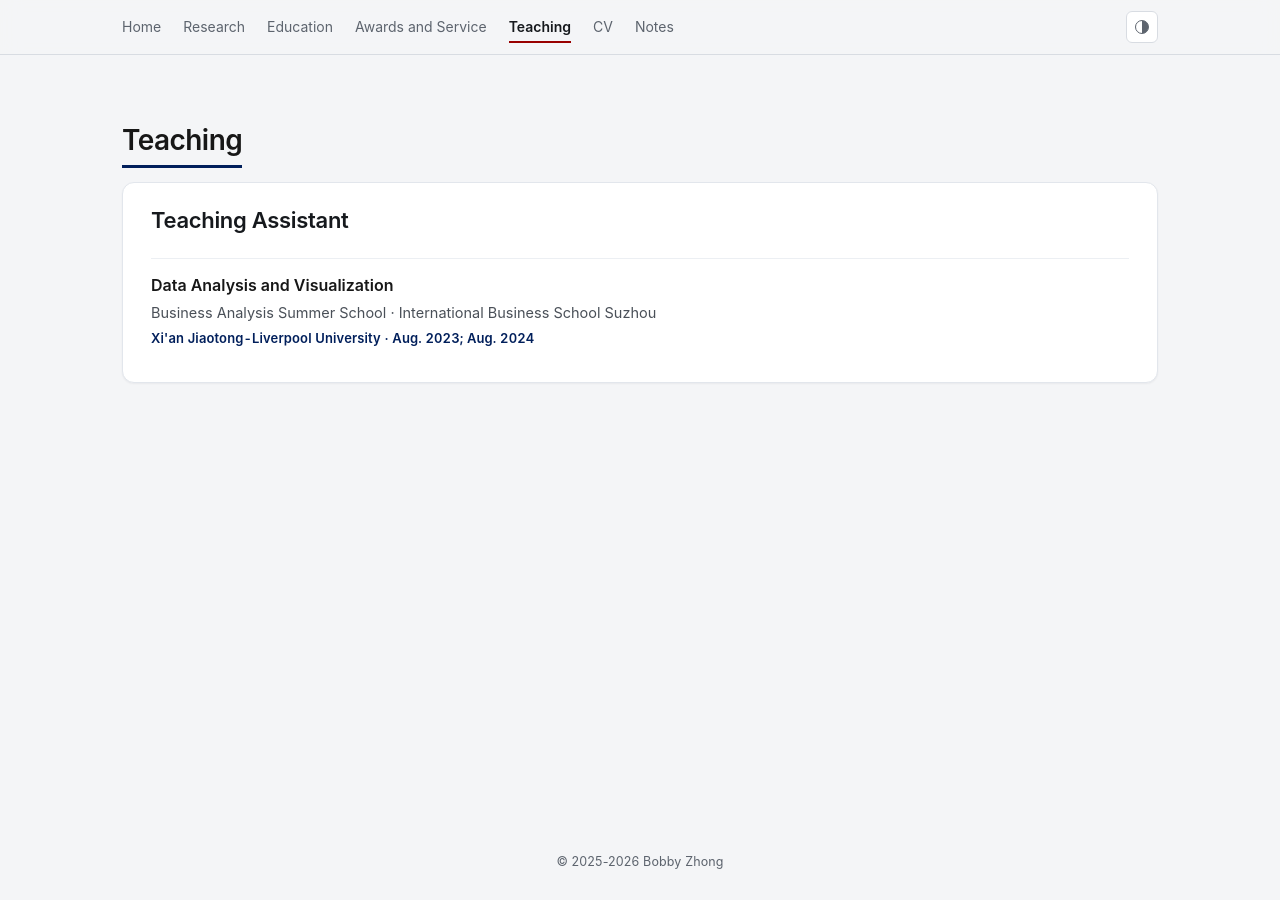
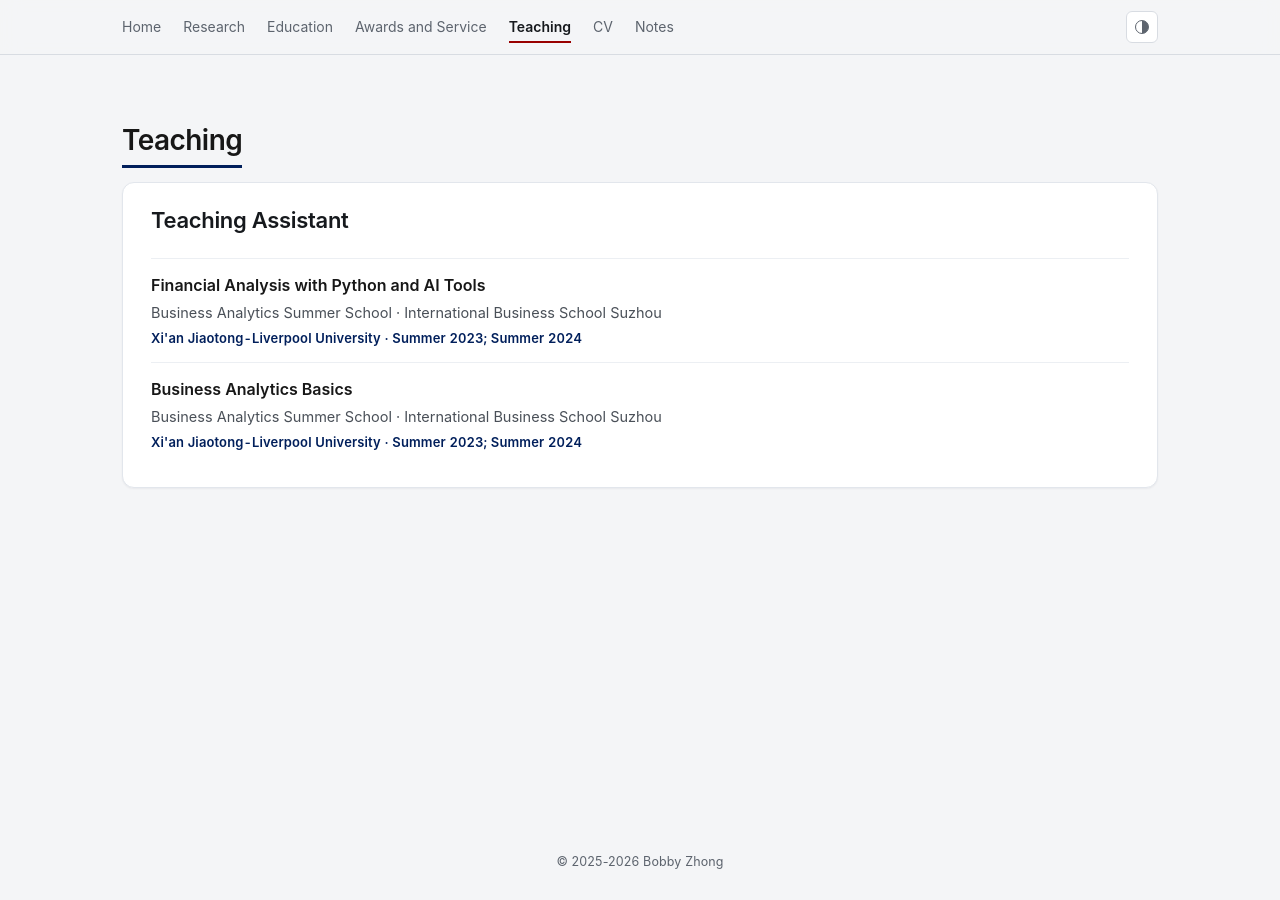
Before and after one commit to bobbyZhong10/bobbyzhong10.github.io, a Jekyll site: the page built from _pages/teaching.md, in a window 1280 px wide. Built offline with Jekyll 4.4.1, drawn with Linux system fonts in a browser that asks for light colours.

Commit message:
Update teaching.md

```diff
--- a/_pages/teaching.md
+++ b/_pages/teaching.md
@@ -12,8 +12,14 @@ author_profile: true
 ## Teaching Assistant
 
 <div class="teaching-entry">
-  <div class="teaching-entry__title">Data Analysis and Visualization</div>
-  <div class="teaching-entry__context">Business Analysis Summer School · International Business School Suzhou</div>
-  <div class="teaching-entry__meta">Xi'an Jiaotong-Liverpool University · Aug. 2023; Aug. 2024</div>
+  <div class="teaching-entry__title">Financial Analysis with Python and AI Tools</div>
+  <div class="teaching-entry__context">Business Analytics Summer School · International Business School Suzhou</div>
+  <div class="teaching-entry__meta">Xi'an Jiaotong-Liverpool University · Summer 2023; Summer 2024</div>
+</div>
+
+<div class="teaching-entry">
+  <div class="teaching-entry__title">Business Analytics Basics</div>
+  <div class="teaching-entry__context">Business Analytics Summer School · International Business School Suzhou</div>
+  <div class="teaching-entry__meta">Xi'an Jiaotong-Liverpool University · Summer 2023; Summer 2024</div>
 </div>
 </section>
```
